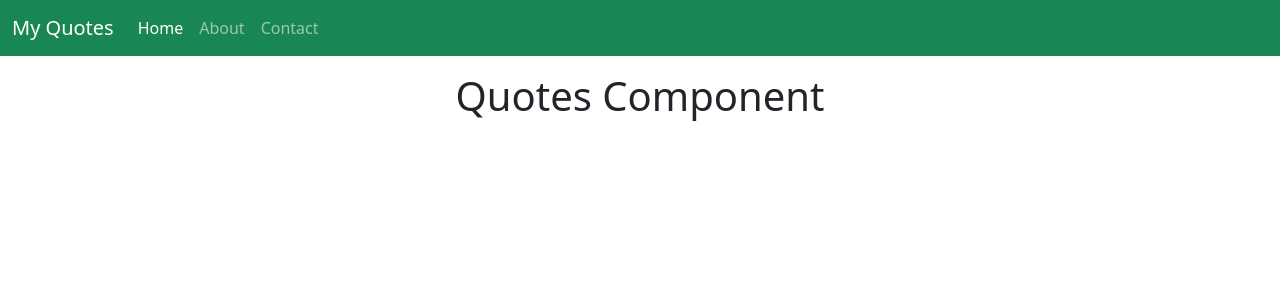
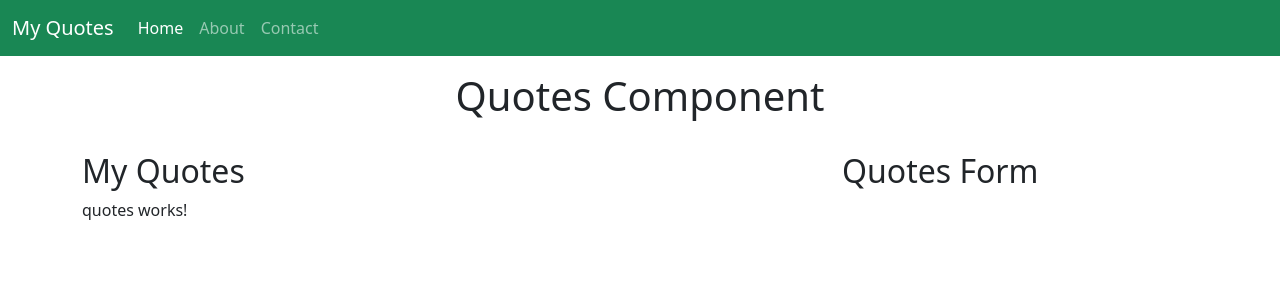
Before and after one commit to mercyakuku/Quotes, an Angular app: page / in a window 1280 px wide. Shown: the top 300 px of the page. Built offline with nearby package versions, Linux system fonts and the light colour scheme.

Commit message:
Add quotes component

```diff
--- a/src/app/app.component.html
+++ b/src/app/app.component.html
@@ -1,2 +1,13 @@
 <app-navbar></app-navbar>
 <h1 class="mt-3 text-center">Quotes Component</h1>
+<div class="container">
+  <div class="row mt-md-2 pt-4">
+    <div class="col-md-8">
+      <h2>My Quotes</h2>
+      <app-quotes></app-quotes>
+    </div>
+       <div class="col-md-4">
+         <h2>Quotes Form</h2>
+       </div>
+  </div>
+</div>
--- a/src/app/app.module.ts
+++ b/src/app/app.module.ts
@@ -4,11 +4,13 @@
 import { AppRoutingModule } from './app-routing.module';
 import { AppComponent } from './app.component';
 import { NavbarComponent } from './navbar/navbar.component';
+import { QuotesComponent } from './quotes/quotes.component';
 
 @NgModule({
   declarations: [
     AppComponent,
-    NavbarComponent
+    NavbarComponent,
+    QuotesComponent
   ],
   imports: [
     BrowserModule,
--- /dev/null
+++ b/src/app/quotes/quotes.component.html
@@ -0,0 +1 @@
+<p>quotes works!</p>
--- /dev/null
+++ b/src/app/quotes/quotes.component.ts
@@ -0,0 +1,15 @@
+import { Component, OnInit } from '@angular/core';
+
+@Component({
+  selector: 'app-quotes',
+  templateUrl: './quotes.component.html',
+  styleUrls: ['./quotes.component.css']
+})
+export class QuotesComponent implements OnInit {
+
+  constructor() { }
+
+  ngOnInit(): void {
+  }
+
+}
```
Also changed, not shown: src/app/quotes/quotes.component.css (added), 1 other file (tests, documents, lock files or other folders).
